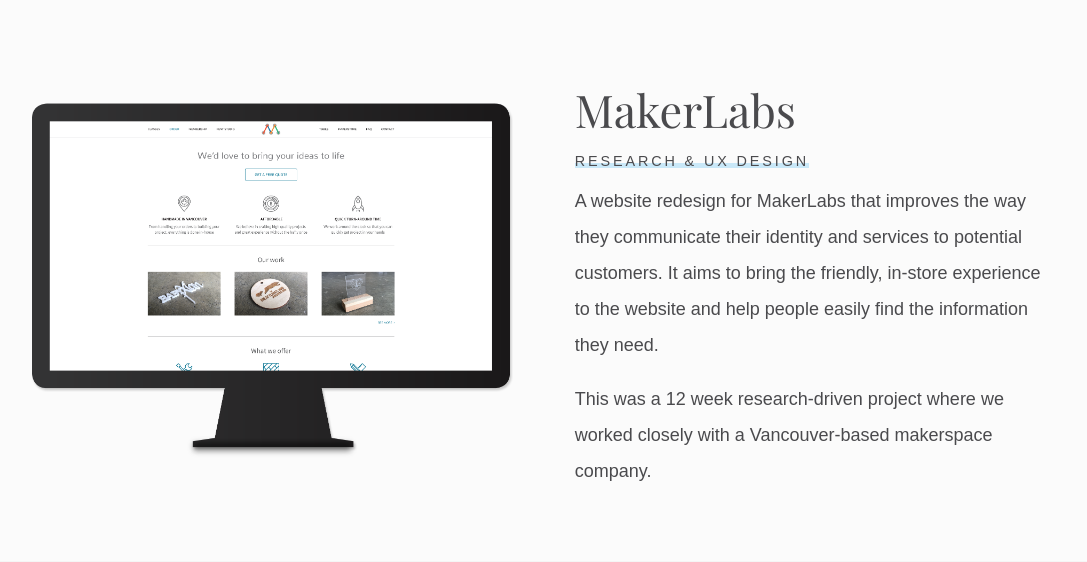
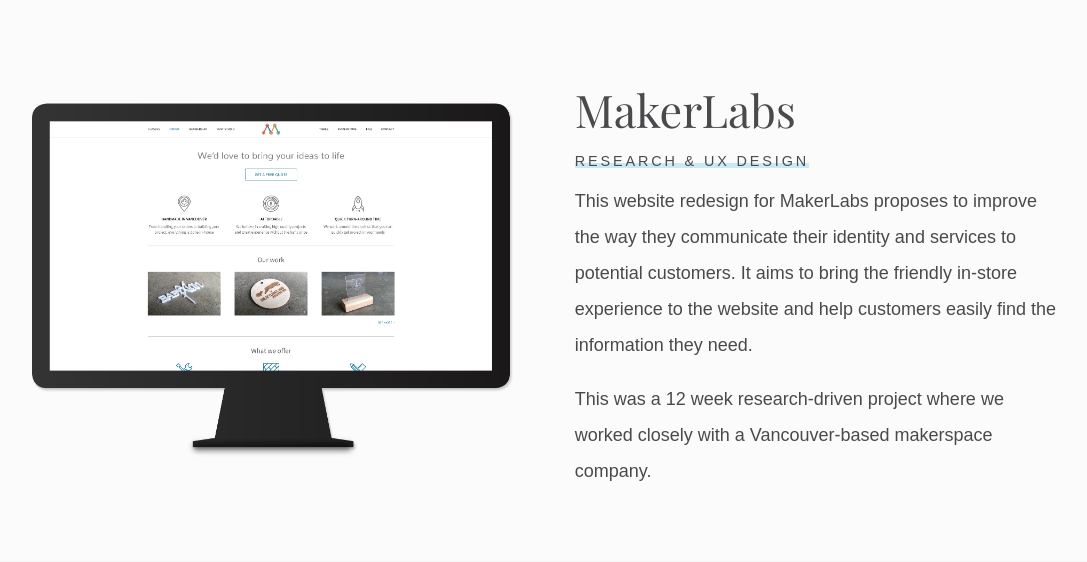
Before and after one commit to wendyyuanlu/p3, a PHP site: page /makerlabs.php in a window 1280 px wide; the page is wider, and only the part inside the window is pictured. Shown: the part 156-718 px from the top of that part, without its empty margins (96-1183 px from the left). Run offline with PHP 8.4, Linux system fonts and the light colour scheme; some web fonts are replaced.

Commit message:
placeholder photo

```diff
--- a/about.php
+++ b/about.php
@@ -20,7 +20,7 @@
 
 
             <div class="col-2">
-              <img src="img/thumb/makerlabs.jpg" alt="Wendy Lu">
+              <img src="img/wendy.jpg" alt="Wendy Lu">
             </div>
           </section>
 
--- a/makerlabs.php
+++ b/makerlabs.php
@@ -7,7 +7,7 @@
                 <h1>MakerLabs</h1>
                 <h3><span class="subtext">Research & UX Design</span></h3>
                 <p>
-                  A website redesign for MakerLabs that improves the way they communicate their identity and services to potential customers. It aims to bring the friendly, in-store experience to the website and help people easily find the information they need.
+                  This website redesign for MakerLabs proposes to improve the way they communicate their identity and services to potential customers. It aims to bring the friendly in-store experience to the website and help customers easily find the information they need.
                 </p>
                 <p>
                   This was a 12 week research-driven project where we worked closely with a Vancouver-based makerspace company.
```
Also changed, not shown: img/wendy.jpg (added).
